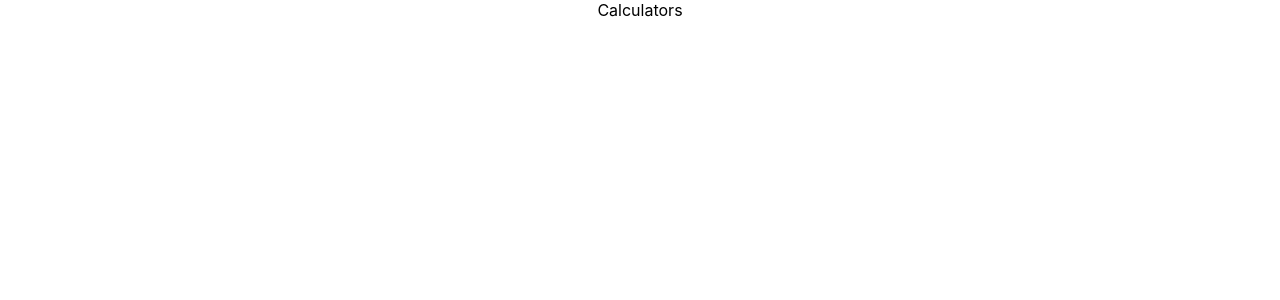
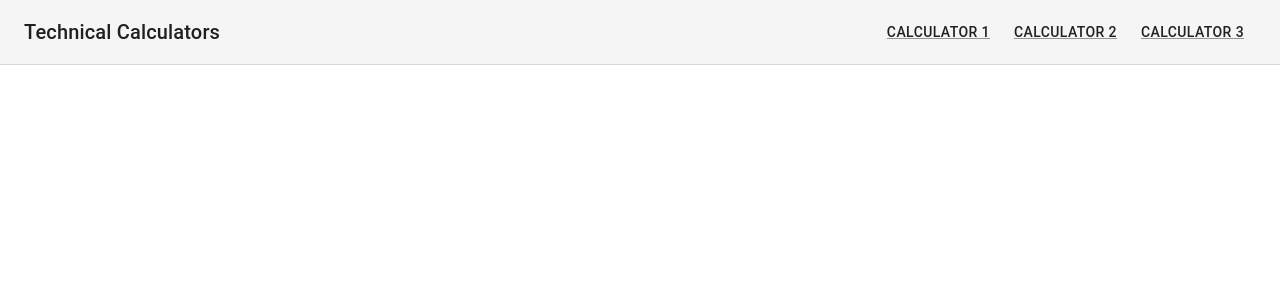
Before and after one commit to villagef/technical_calculators, a React (Create React App) app: page / in a window 1280 px wide. Shown: the top 300 px of the page. Built offline with nearby package versions, Linux system fonts and the light colour scheme.

Commit message:
add mui and simple nav

```diff
--- a/package.json
+++ b/package.json
@@ -3,6 +3,9 @@
   "version": "0.1.0",
   "private": true,
   "dependencies": {
+    "@emotion/react": "^11.11.1",
+    "@emotion/styled": "^11.11.0",
+    "@mui/material": "^5.13.5",
     "@testing-library/jest-dom": "^5.16.5",
     "@testing-library/react": "^13.4.0",
     "@testing-library/user-event": "^13.5.0",
--- a/src/App.tsx
+++ b/src/App.tsx
@@ -1,7 +1,63 @@
+import {
+  AppBar,
+  CssBaseline,
+  GlobalStyles,
+  Link,
+  Toolbar,
+  Typography,
+} from "@mui/material";
+import { createTheme, ThemeProvider } from "@mui/material/styles";
 import "./App.css";
 
+const defaultTheme = createTheme();
+
 function App() {
-  return <div className="App">Calculators</div>;
+  return (
+    <ThemeProvider theme={defaultTheme}>
+      <GlobalStyles
+        styles={{ ul: { margin: 0, padding: 0, listStyle: "none" } }}
+      />
+      <CssBaseline />
+      <AppBar
+        position="static"
+        color="default"
+        elevation={0}
+        sx={{ borderBottom: (theme) => `1px solid ${theme.palette.divider}` }}
+      >
+        <Toolbar sx={{ flexWrap: "wrap" }}>
+          <Typography variant="h6" color="inherit" noWrap sx={{ flexGrow: 1 }}>
+            Technical Calculators
+          </Typography>
+          <nav>
+            <Link
+              variant="button"
+              color="text.primary"
+              href="calculator1"
+              sx={{ my: 1, mx: 1.5 }}
+            >
+              Calculator 1
+            </Link>
+            <Link
+              variant="button"
+              color="text.primary"
+              href="calculator2"
+              sx={{ my: 1, mx: 1.5 }}
+            >
+              Calculator 2
+            </Link>
+            <Link
+              variant="button"
+              color="text.primary"
+              href="calculator3"
+              sx={{ my: 1, mx: 1.5 }}
+            >
+              Calculator 3
+            </Link>
+          </nav>
+        </Toolbar>
+      </AppBar>
+    </ThemeProvider>
+  );
 }
 
 export default App;
```
Also changed, not shown: 1 other file (tests, documents, lock files or other folders).
